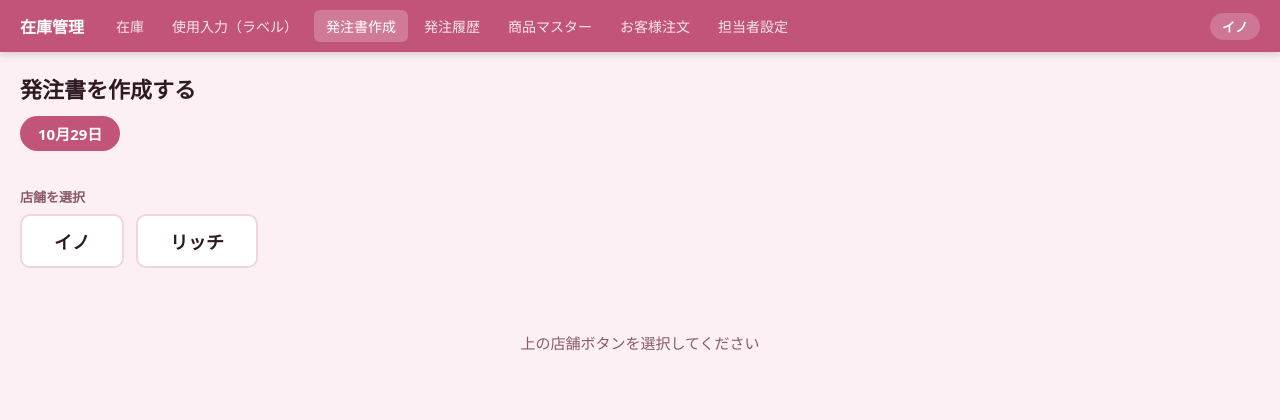
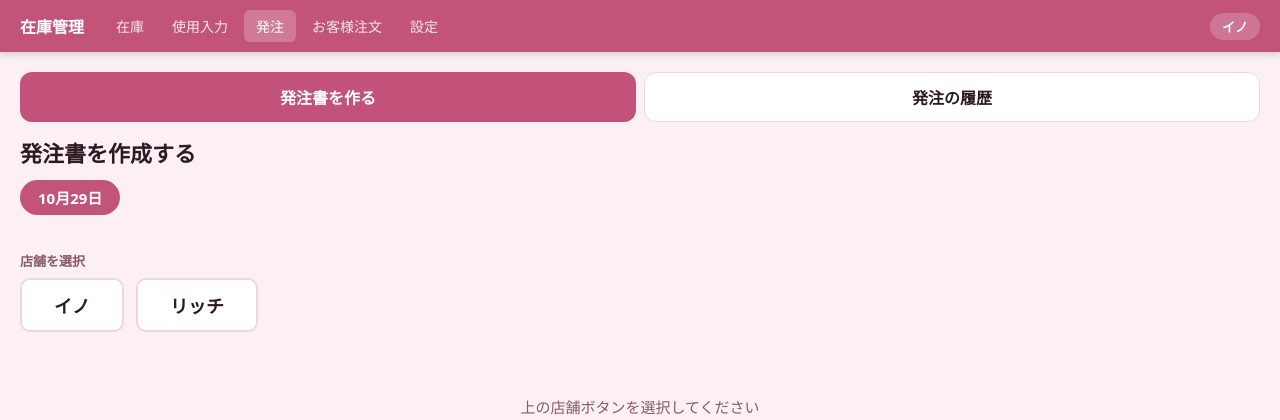
Before and after one commit to inoinomata-sys/zaiko, a Flask app: page /order in a window 1280 px wide. Shown: the top 420 px of the page. Run offline with Flask 3, Linux system fonts and the light colour scheme; data that the repository does not hold is empty; parts of the project's set-up code (start-up, migrations or seed data) failed here and were passed over; some libraries are stand-ins or nearby versions.

Commit message:
上のメニューを5つに整理（在庫／使用入力／発注／お客様注文／設定）。発注は「作る／履歴」の切り替え、商品マスターと担当者設定は「設定」にまとめる
Co-Authored-By: Claude Sonnet 5.5 <noreply@anthropic.com>

```diff
--- a/app.py
+++ b/app.py
@@ -1849,6 +1849,11 @@ def product_supplier(pid):
 
 # ── 担当者管理 ────────────────────────────────────────────────────────────────
 
+@app.route('/settings')
+def settings_top():
+    return render_template('settings.html')
+
+
 @app.route('/settings/contacts')
 def contacts_settings():
     return render_template('contacts.html', suppliers=get_suppliers_with_contacts())
--- /dev/null
+++ b/templates/_po_tabs.html
@@ -0,0 +1,9 @@
+<style>
+.ot { display: flex; gap: 8px; margin-bottom: 14px; }
+.ot a { flex: 1; text-align: center; padding: 12px 0; font-size: 16px; font-weight: 700; border: 1px solid var(--border); border-radius: 12px; background: #fff; color: var(--fg); text-decoration: none; }
+.ot a.on { background: var(--accent, #c2527a); border-color: transparent; color: #fff; }
+</style>
+<div class="ot">
+  <a href="/order" class="{% if request.path != '/order/history' %}on{% endif %}">発注書を作る</a>
+  <a href="/order/history" class="{% if request.path == '/order/history' %}on{% endif %}">発注の履歴</a>
+</div>
--- a/templates/base.html
+++ b/templates/base.html
@@ -192,12 +192,10 @@ input:focus, select:focus { outline: 2px solid var(--acc); border-color: var(--a
 <nav>
   <span class="brand">在庫管理</span>
   <a href="/" class="nav-link {% if request.path == '/' %}active{% endif %}">在庫</a>
-  <a href="/usage" class="nav-link {% if request.path == '/usage' %}active{% endif %}">使用入力（ラベル）</a>
-  <a href="/order" class="nav-link {% if request.path.startswith('/order') %}active{% endif %}">発注書作成</a>
-  <a href="/order/history" class="nav-link {% if request.path == '/order/history' %}active{% endif %}">発注履歴</a>
-  <a href="/products" class="nav-link {% if request.path == '/products' %}active{% endif %}">商品マスター</a>
+  <a href="/usage" class="nav-link {% if request.path == '/usage' %}active{% endif %}">使用入力</a>
+  <a href="/order" class="nav-link {% if request.path.startswith('/order') %}active{% endif %}">発注</a>
   <a href="/customer-orders" class="nav-link {% if request.path.startswith('/customer-orders') or request.path.startswith('/prices') %}active{% endif %}">お客様注文</a>
-  <a href="/settings/contacts" class="nav-link {% if request.path.startswith('/settings') %}active{% endif %}">担当者設定</a>
+  <a href="/settings" class="nav-link {% if request.path.startswith('/settings') or request.path.startswith('/products') %}active{% endif %}">設定</a>
   <span class="spacer"></span>
   <span class="store-badge">イノ</span>
 </nav>
--- a/templates/history.html
+++ b/templates/history.html
@@ -56,6 +56,7 @@
 {% endblock %}
 
 {% block content %}
+{% include '_po_tabs.html' %}
 <h1 style="font-size:20px;font-weight:700;margin-bottom:14px">発注履歴</h1>
 
 <div class="sup-tabs">
--- a/templates/order_top.html
+++ b/templates/order_top.html
@@ -93,6 +93,7 @@
 {% endblock %}
 
 {% block content %}
+{% include '_po_tabs.html' %}
 <div style="margin-bottom:16px">
   <h1 style="font-size:22px; font-weight:700; margin-bottom:12px">発注書を作成する</h1>
   <div id="today-badge" class="today-badge">— 月 — 日</div>
```
Also changed, not shown: templates/settings.html (added, +17 -0 lines).
